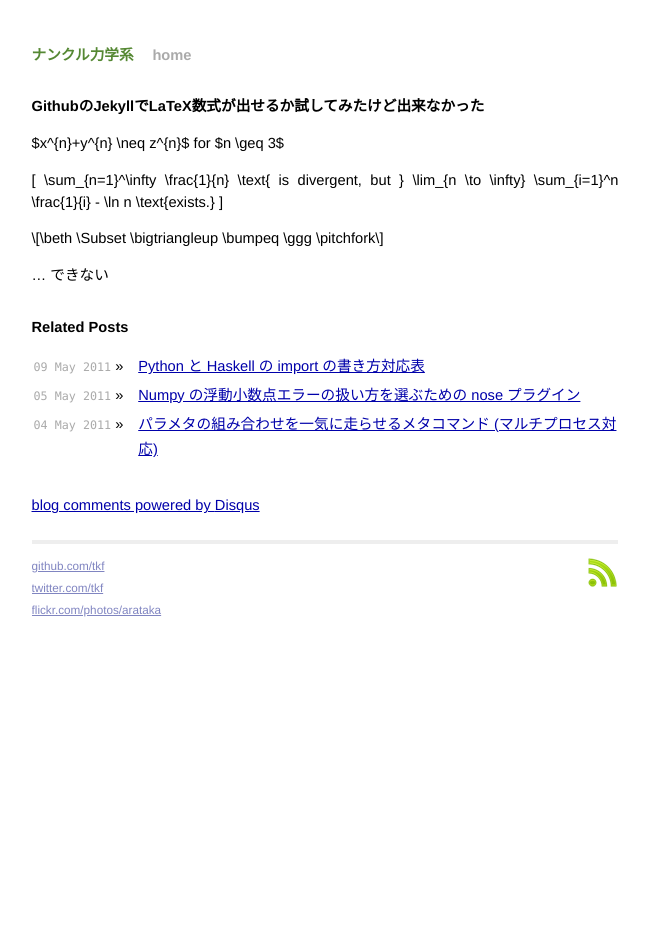
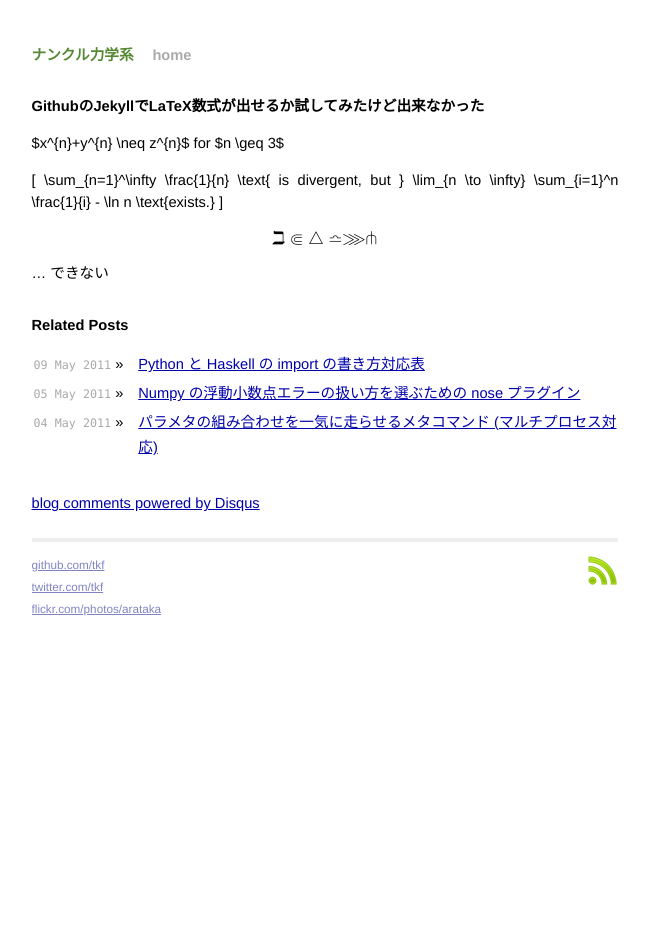
Before and after one commit to arataka/arataka.github.com, a Jekyll site: the page built from _posts/2011/04/2011-04-13-jekyll-with-latex-math.markdown, in a window 1280 px wide. Shown: the whole page, without its empty margins (315-964 px from the left). Built offline with Jekyll 4.4.1, drawn with Linux system fonts in a browser that asks for light colours; formulas are drawn with MathJax 3; comment, search, counter and statistics services are not loaded; part of the change alters nothing that is shown.

```diff
--- a/_layouts/default.html
+++ b/_layouts/default.html
@@ -28,6 +28,11 @@
 
    </script>
    <!-- Google Analytics end -->
+
+   <!-- MathJax start -->
+   <script type="text/javascript"
+           src="http://cdn.mathjax.org/mathjax/latest/MathJax.js?config=TeX-AMS-MML_HTMLorMML"></script>
+   <!-- MathJax end -->
 
 </head>
 <body>
```
